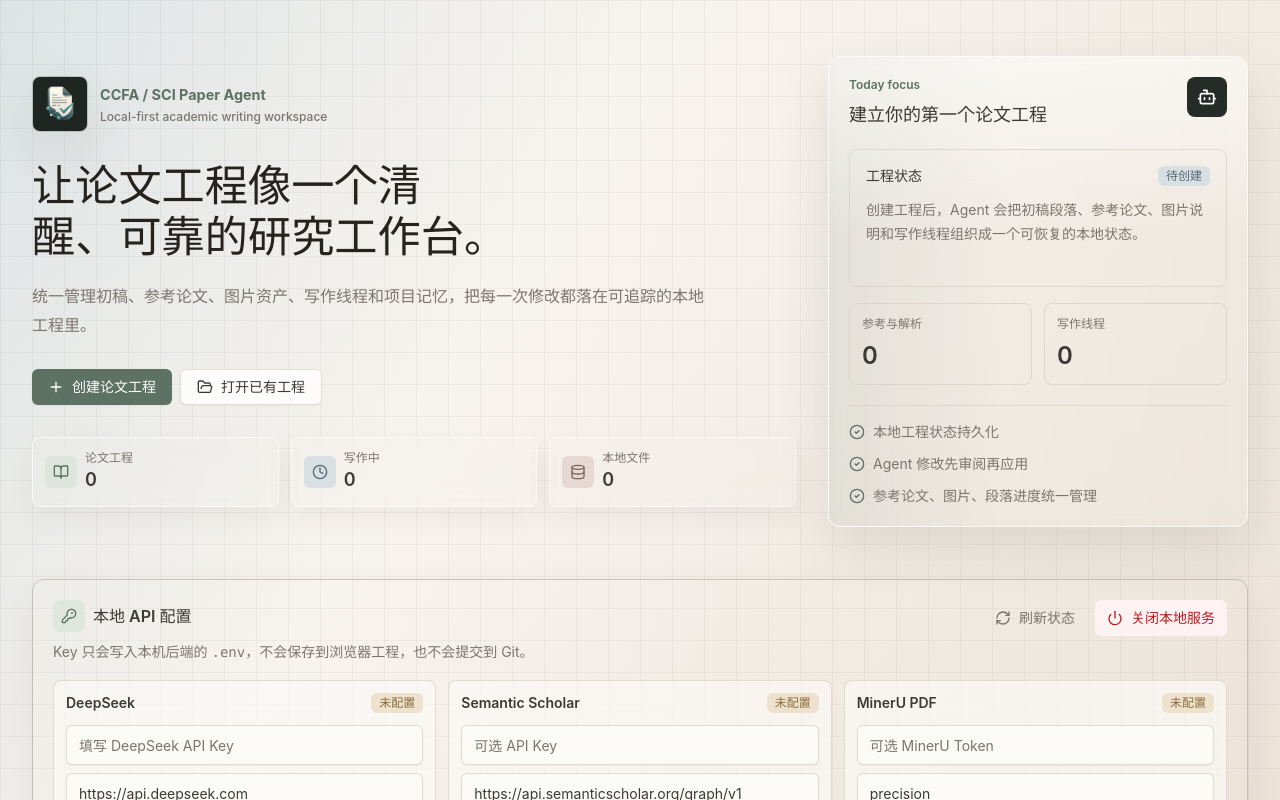
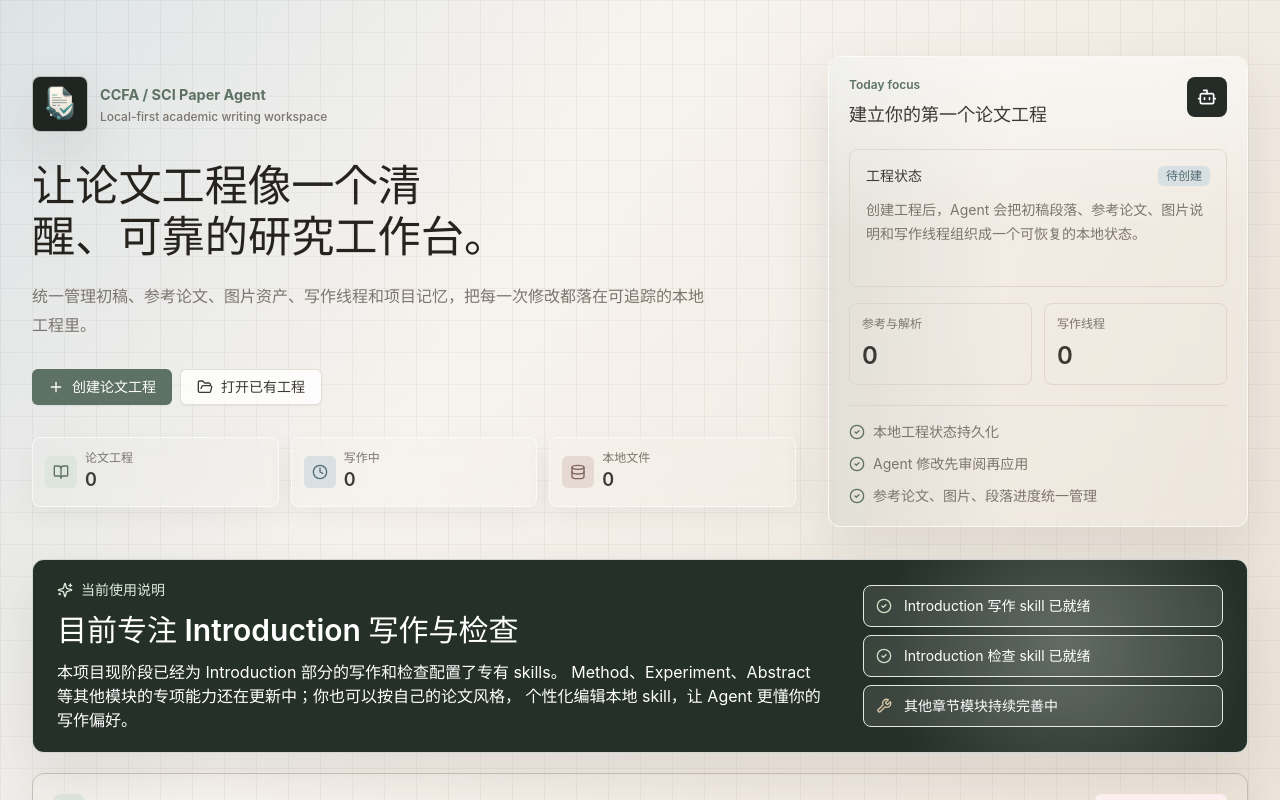
Before and after one commit to reyuyu/CCFA-GENT, a React (Vite) app in the folder ccfa-paper-agent-frontend/: page / in a window 1280 px wide. Built offline with nearby package versions, Linux system fonts and the light colour scheme; no server answers.

Commit message:
Add homepage skill scope notice

```diff
--- a/ccfa-paper-agent-frontend/src/components/project/ProjectList.tsx
+++ b/ccfa-paper-agent-frontend/src/components/project/ProjectList.tsx
@@ -8,6 +8,8 @@ import {
   FileText,
   FolderOpen,
   Plus,
+  Sparkles,
+  Wrench,
   Trash2
 } from "lucide-react";
 import { useState, type ReactNode } from "react";
@@ -227,6 +229,40 @@ export function ProjectList() {
           </div>
         </section>
 
+        <section className="relative overflow-hidden rounded-xl border border-white/80 bg-[#253029] px-5 py-5 text-white shadow-panel sm:px-6">
+          <div className="absolute inset-y-0 right-0 w-1/2 bg-[radial-gradient(circle_at_70%_45%,rgba(221,229,220,0.24),transparent_42%)]" />
+          <div className="relative grid gap-5 lg:grid-cols-[minmax(0,1fr)_360px] lg:items-center">
+            <div className="min-w-0">
+              <div className="flex items-center gap-2 text-sm font-semibold text-[#dfe9dc]">
+                <Sparkles className="h-4 w-4" />
+                <span>当前使用说明</span>
+              </div>
+              <h2 className="mt-3 text-2xl font-semibold leading-snug text-white sm:text-3xl">
+                目前专注 Introduction 写作与检查
+              </h2>
+              <p className="mt-3 max-w-3xl text-sm leading-7 text-[#e8ece6]/86 sm:text-base">
+                本项目现阶段已经为 Introduction 部分的写作和检查配置了专有 skills。
+                Method、Experiment、Abstract 等其他模块的专项能力还在更新中；你也可以按自己的论文风格，
+                个性化编辑本地 skill，让 Agent 更懂你的写作偏好。
+              </p>
+            </div>
+            <div className="grid gap-2 text-sm">
+              <div className="flex items-center gap-3 rounded-lg border border-white/14 bg-white/10 px-3 py-2.5 backdrop-blur">
+                <CheckCircle2 className="h-4 w-4 shrink-0 text-[#cfe0ca]" />
+                <span>Introduction 写作 skill 已就绪</span>
+              </div>
+              <div className="flex items-center gap-3 rounded-lg border border-white/14 bg-white/10 px-3 py-2.5 backdrop-blur">
+                <CheckCircle2 className="h-4 w-4 shrink-0 text-[#cfe0ca]" />
+                <span>Introduction 检查 skill 已就绪</span>
+              </div>
+              <div className="flex items-center gap-3 rounded-lg border border-white/14 bg-white/10 px-3 py-2.5 backdrop-blur">
+                <Wrench className="h-4 w-4 shrink-0 text-[#d9c8a6]" />
+                <span>其他章节模块持续完善中</span>
+              </div>
+            </div>
+          </div>
+        </section>
+
         {error ? (
           <p className="rounded-lg border border-red-200 bg-red-50 px-4 py-3 text-sm text-red-700 shadow-soft">
             {error}
```
